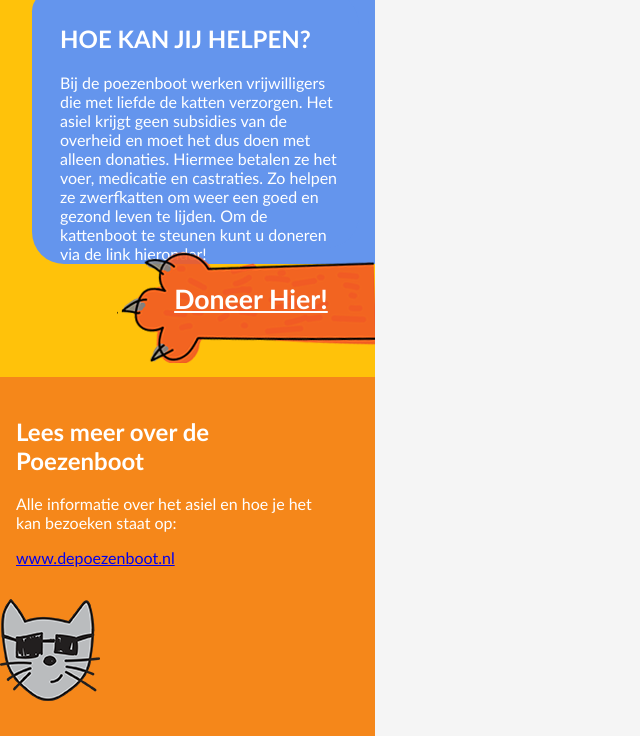
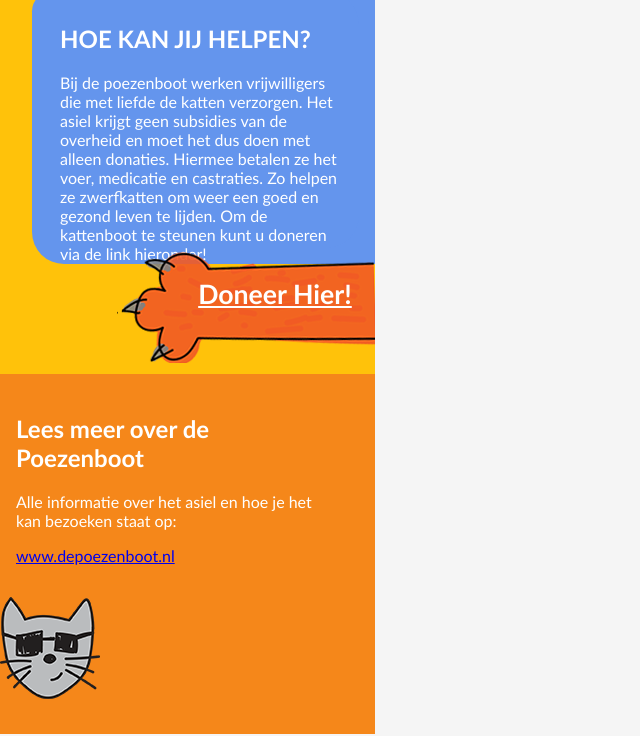
Before and after one commit to DaphneHiep/poezenbootamsterdam, a plain HTML site: page index.html in a window 1280 px wide. Shown: the part 820-1556 px from the top of the page, without its empty margins (0-640 px from the left). Drawn offline with Linux system fonts and the light colour scheme.

Commit message:
Add files via upload

```diff
--- a/style.css
+++ b/style.css
@@ -158,7 +158,7 @@
     color: white;
     padding: 0.3em;
     font-size: 20pt;
-    margin: -2.2em -6em -1em 0em;
+    margin: -8vh -26vh -3vh 0vh;
     font-weight: bold;
 
 
```
